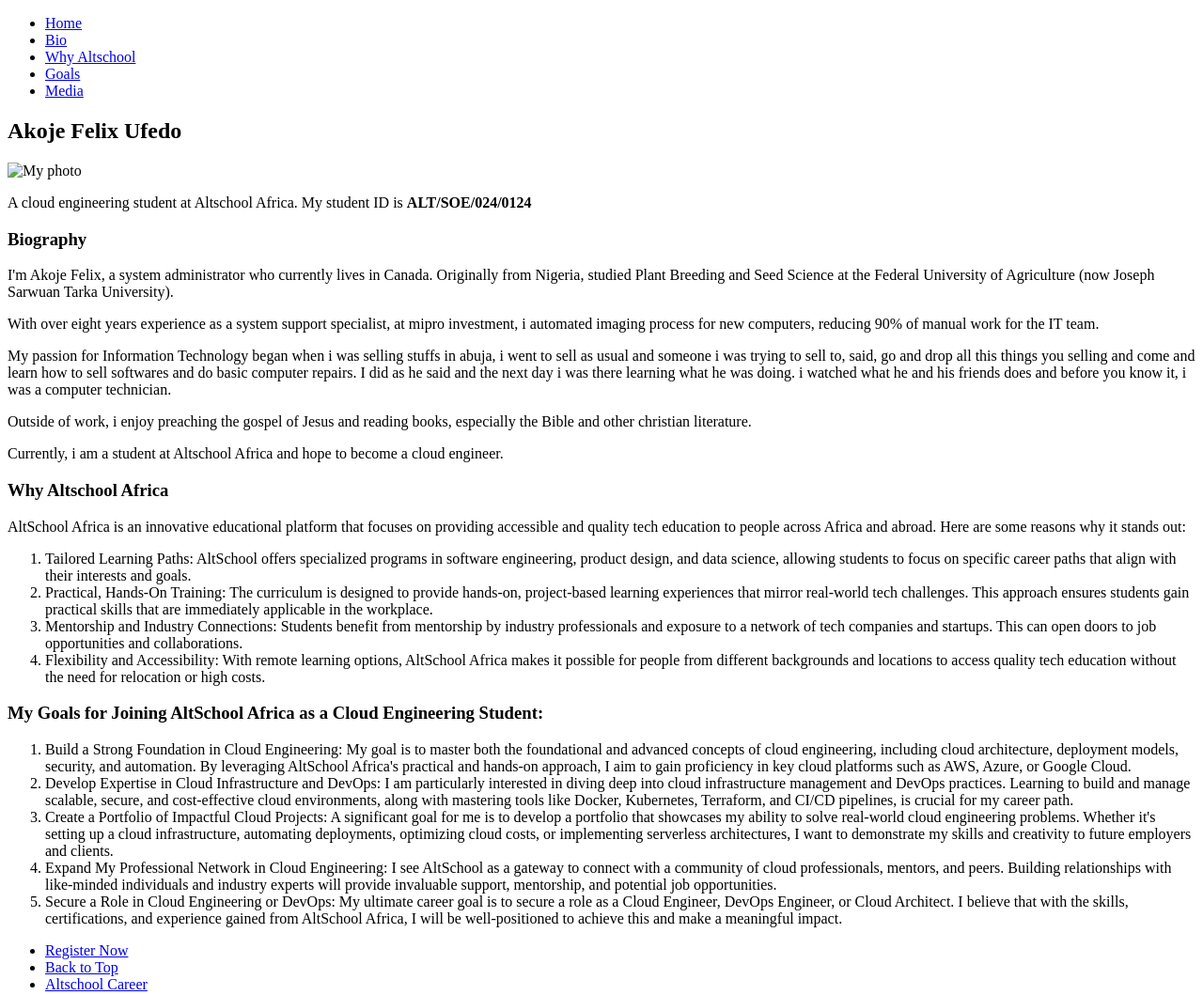
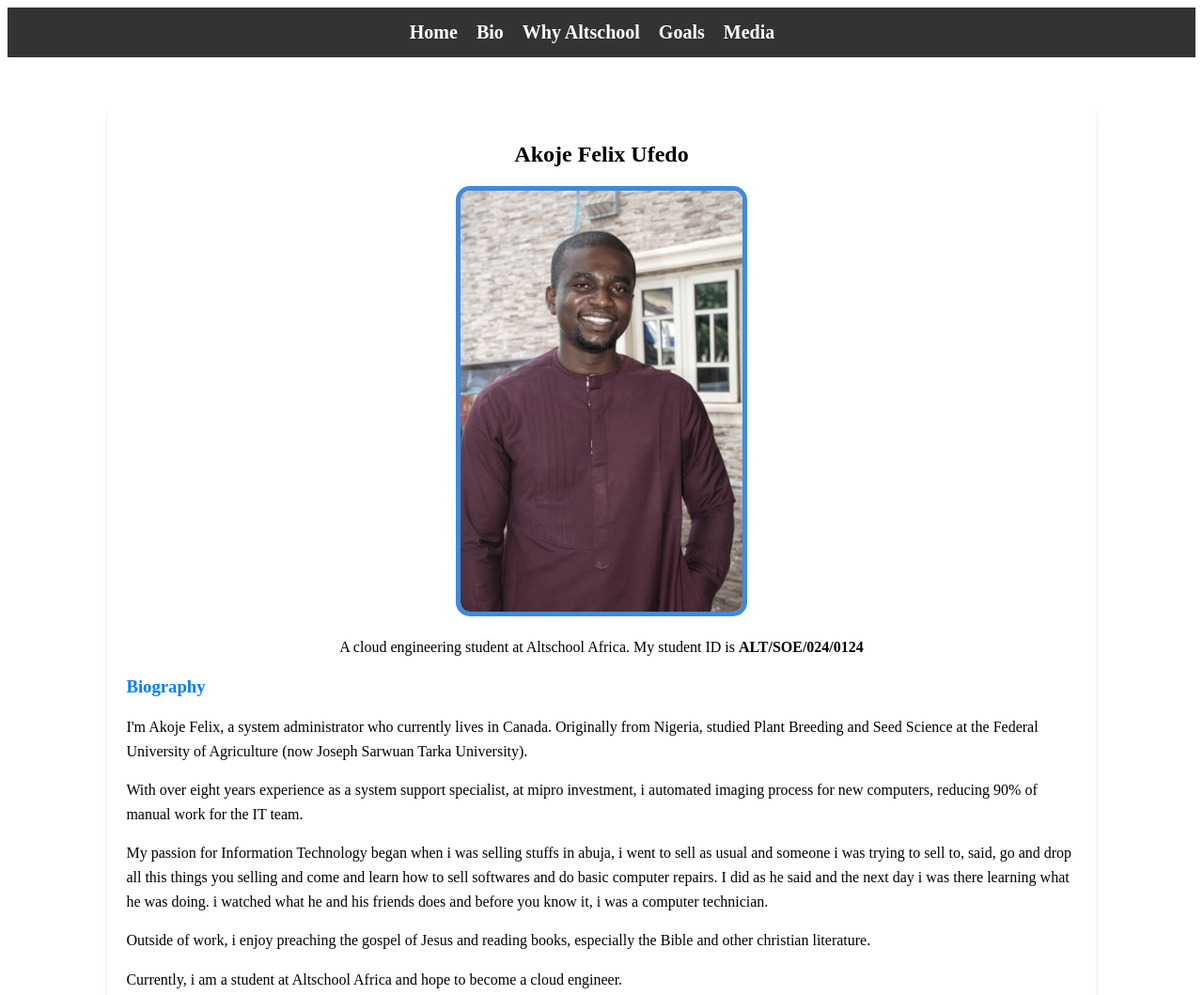
Before and after one commit to FelixAkoje/Altschool-Assignment, a plain HTML site: page index.html in a window 1280 px wide. Shown: the top 1059 px of the page at 94% size. Drawn offline with Linux system fonts and the light colour scheme; the site is published under a folder, as on GitHub Pages, so addresses that start at the root find nothing.

Commit message:
Update index.html

```diff
--- a/index.html
+++ b/index.html
@@ -10,7 +10,7 @@
 <link rel="preconnect" href="https://fonts.gstatic.com" crossorigin>
 <link href="https://fonts.googleapis.com/css2?family=Roboto:ital,wght@0,100;0,300;0,400;0,500;0,700;0,900;1,100;1,300;1,400;1,500;1,700;1,900&display=swap" rel="stylesheet">
 
-<link rel="stylesheet" href="/index.css">
+<link rel="stylesheet" href="index.css">
 </head>
 <body>
     <header id="home" >
@@ -28,7 +28,7 @@
     <main id="page">
         <section class="img-section">
             <h2>Akoje Felix Ufedo</h2>
-            <img src="/Images/Akoje.png" alt="My photo" height="200px" class="my-picture">
+            <img src="Images/Akoje.png" alt="My photo" height="200px" class="my-picture">
             <p>A cloud engineering student at Altschool Africa. My student ID is <strong>ALT/SOE/024/0124</strong></p>
 
         </section>
```
